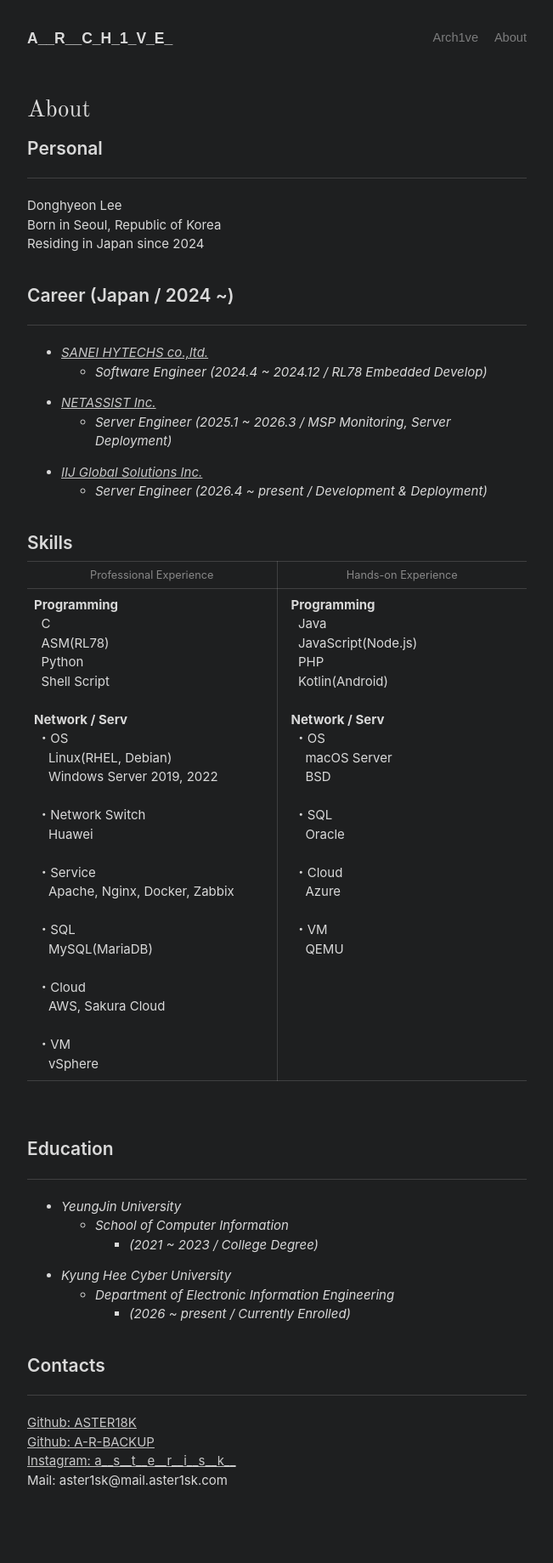
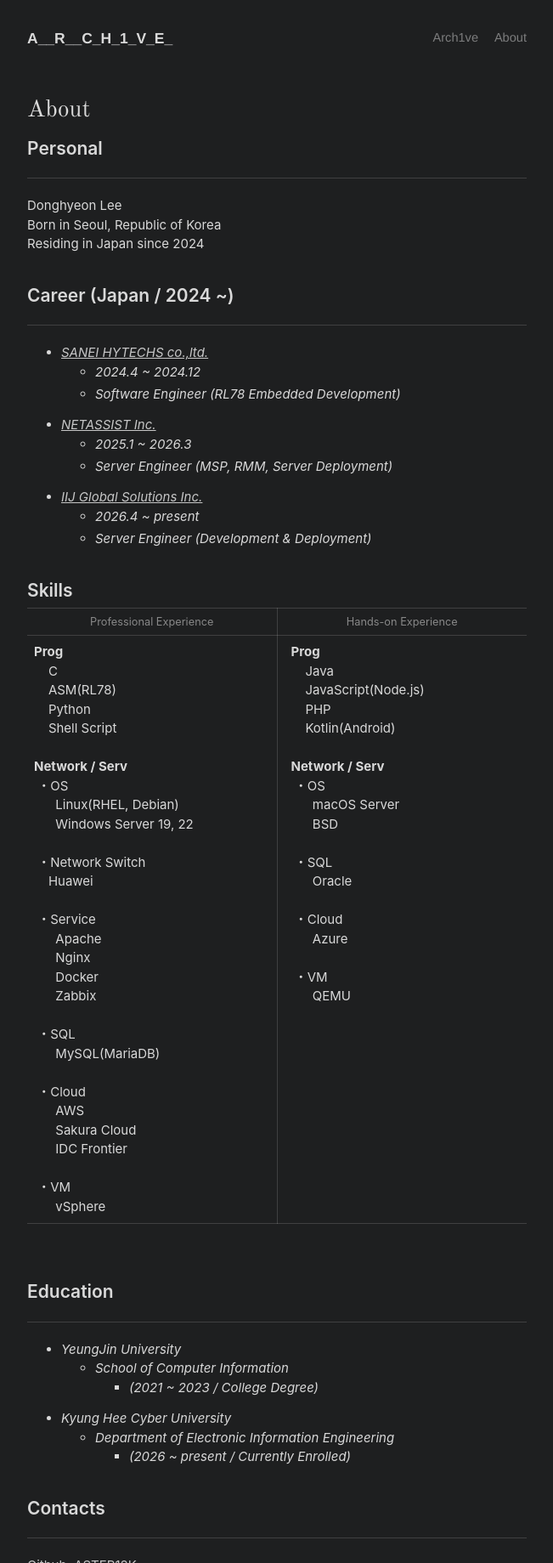
Before and after one commit to ASTER18K/aster18k.github.io, a Jekyll site: the page built from about.md, in a window 1280 px wide, cut to the strip 0-1839 px from the top of the page. Shown: the whole strip at 85% size, without its empty margins (314-965 px from the left). Built offline with Jekyll 4.4.1, drawn with Linux system fonts in a browser that asks for light colours.

Commit message:
[FIX] Font Fix, About Fix

```diff
--- a/_includes/head.html
+++ b/_includes/head.html
@@ -11,7 +11,7 @@
   </title>
 
   <link rel="stylesheet" href="{{ 'styles.css' | relative_url }}">
-  <link rel="stylesheet" href="https://fonts.googleapis.com/css2?family=Old+Standard+TT:ital,wght@0,400;0,700;1,400&display=swap">
+  <link rel="stylesheet" href="https://fonts.googleapis.com/css2?family=Arimo:ital,wght@0,400;0,700;1,400&family=Old+Standard+TT:ital,wght@0,400;0,700;1,400&display=swap">
   <link rel="apple-touch-icon-precomposed" sizes="144x144" href="{{ '/assets/apple-touch-icon-precomposed.png' | relative_url }}">
   <link rel="shortcut icon" href="{{ '/assets/favicon.ico' | relative_url }}">
   <link rel="alternate" type="application/atom+xml" title="{{ site.title }}" href="{{ 'atom.xml' | relative_url }}">
--- a/_sass/_masthead.scss
+++ b/_sass/_masthead.scss
@@ -10,7 +10,7 @@
 
 .masthead-title {
   margin-bottom: 0;
-  font-family: Arial, sans-serif;
+  font-family: Arimo, Arial, sans-serif;
   font-weight: bold;
 
   a {
--- a/about.md
+++ b/about.md
@@ -13,13 +13,16 @@
 ## Career (Japan / 2024 ~)
 ---
 - *[SANEI HYTECHS co.,ltd.](https://www.sanei-hy.co.jp/)*
-  - *Software Engineer (2024.4 ~ 2024.12 / RL78 Embedded Develop)*
+  - *2024.4 ~ 2024.12*
+  - *Software Engineer (RL78 Embedded Development)*
 
 - *[NETASSIST Inc.](https://www.netassist.ne.jp/)*
-  - *Server Engineer (2025.1 ~ 2026.3 / MSP Monitoring, Server Deployment)*
+  - *2025.1 ~ 2026.3*
+  - *Server Engineer (MSP, RMM, Server Deployment)*
 
 - *[IIJ Global Solutions Inc.](https://www.iijglobal.co.jp/)*
-  - *Server Engineer (2026.4 ~ present / Development & Deployment)*
+  - *2026.4 ~ present*
+  - *Server Engineer (Development & Deployment)*
 <br />
 <br />
 
@@ -31,52 +34,57 @@
   </tr>
   <tr>
     <td style="vertical-align:top; padding:8px; border-top:1px solid var(--border-color); border-right:1px solid var(--border-color);">
-      <strong>Programming</strong><br>
-      &nbsp;&nbsp;C<br>
-      &nbsp;&nbsp;ASM(RL78)<br>
-      &nbsp;&nbsp;Python<br>
-      &nbsp;&nbsp;Shell Script<br>
+      <strong>Prog</strong><br>
+      &nbsp;&nbsp;&nbsp;&nbsp;C<br>
+      &nbsp;&nbsp;&nbsp;&nbsp;ASM(RL78)<br>
+      &nbsp;&nbsp;&nbsp;&nbsp;Python<br>
+      &nbsp;&nbsp;&nbsp;&nbsp;Shell Script<br>
       <br>
       <strong>Network / Serv</strong><br>
       &nbsp;・OS<br>
-      &nbsp;&nbsp;&nbsp;&nbsp;Linux(RHEL, Debian)<br>
-      &nbsp;&nbsp;&nbsp;&nbsp;Windows Server 2019, 2022<br>
+      &nbsp;&nbsp;&nbsp;&nbsp;&nbsp;&nbsp;Linux(RHEL, Debian)<br>
+      &nbsp;&nbsp;&nbsp;&nbsp;&nbsp;&nbsp;Windows Server 19, 22<br>
       <br>
       &nbsp;・Network Switch<br>
       &nbsp;&nbsp;&nbsp;&nbsp;Huawei<br>
       <br>
       &nbsp;・Service<br>
-      &nbsp;&nbsp;&nbsp;&nbsp;Apache, Nginx, Docker, Zabbix<br>
+      &nbsp;&nbsp;&nbsp;&nbsp;&nbsp;&nbsp;Apache<br>
+      &nbsp;&nbsp;&nbsp;&nbsp;&nbsp;&nbsp;Nginx<br>
+      &nbsp;&nbsp;&nbsp;&nbsp;&nbsp;&nbsp;Docker<br>
+      &nbsp;&nbsp;&nbsp;&nbsp;&nbsp;&nbsp;Zabbix<br>
       <br>
       &nbsp;・SQL<br>
-      &nbsp;&nbsp;&nbsp;&nbsp;MySQL(MariaDB)<br>
+      &nbsp;&nbsp;&nbsp;&nbsp;&nbsp;&nbsp;MySQL(MariaDB)<br>
       <br>
       &nbsp;・Cloud<br>
-      &nbsp;&nbsp;&nbsp;&nbsp;AWS, Sakura Cloud<br>
+      &nbsp;&nbsp;&nbsp;&nbsp;&nbsp;&nbsp;AWS<br>
+      &nbsp;&nbsp;&nbsp;&nbsp;&nbsp;&nbsp;Sakura Cloud<br>
+      &nbsp;&nbsp;&nbsp;&nbsp;&nbsp;&nbsp;IDC Frontier<br>
       <br>
       &nbsp;・VM<br>
-      &nbsp;&nbsp;&nbsp;&nbsp;vSphere
+      &nbsp;&nbsp;&nbsp;&nbsp;&nbsp;&nbsp;vSphere
     </td>
     <td style="vertical-align:top; padding:8px 8px 8px 16px; border-top:1px solid var(--border-color); border-left:1px solid var(--border-color);">
-      <strong>Programming</strong><br>
-      &nbsp;&nbsp;Java<br>
-      &nbsp;&nbsp;JavaScript(Node.js)<br>
-      &nbsp;&nbsp;PHP<br>
-      &nbsp;&nbsp;Kotlin(Android)<br>
+      <strong>Prog</strong><br>
+      &nbsp;&nbsp;&nbsp;&nbsp;Java<br>
+      &nbsp;&nbsp;&nbsp;&nbsp;JavaScript(Node.js)<br>
+      &nbsp;&nbsp;&nbsp;&nbsp;PHP<br>
+      &nbsp;&nbsp;&nbsp;&nbsp;Kotlin(Android)<br>
       <br>
       <strong>Network / Serv</strong><br>
       &nbsp;・OS<br>
-      &nbsp;&nbsp;&nbsp;&nbsp;macOS Server<br>
-      &nbsp;&nbsp;&nbsp;&nbsp;BSD<br>
+      &nbsp;&nbsp;&nbsp;&nbsp;&nbsp;&nbsp;macOS Server<br>
+      &nbsp;&nbsp;&nbsp;&nbsp;&nbsp;&nbsp;BSD<br>
       <br>
       &nbsp;・SQL<br>
-      &nbsp;&nbsp;&nbsp;&nbsp;Oracle<br>
+      &nbsp;&nbsp;&nbsp;&nbsp;&nbsp;&nbsp;Oracle<br>
       <br>
       &nbsp;・Cloud<br>
-      &nbsp;&nbsp;&nbsp;&nbsp;Azure<br>
+      &nbsp;&nbsp;&nbsp;&nbsp;&nbsp;&nbsp;Azure<br>
       <br>
       &nbsp;・VM<br>
-      &nbsp;&nbsp;&nbsp;&nbsp;QEMU
+      &nbsp;&nbsp;&nbsp;&nbsp;&nbsp;&nbsp;QEMU
     </td>
   </tr>
 </table>
--- a/index.html
+++ b/index.html
@@ -4,5 +4,5 @@
 ---
 
 <div style="display:flex; justify-content:center; align-items:center; height:60vh;">
-  <span style="font-family:Arial, sans-serif; font-weight:bold; font-size:2rem; letter-spacing:0.05em;">A__R__C_H_1_V_E_</span>
+  <span style="font-family:Arimo, Arial, sans-serif; font-weight:bold; font-size:2rem; letter-spacing:0.05em;">A__R__C_H_1_V_E_</span>
 </div>
```
